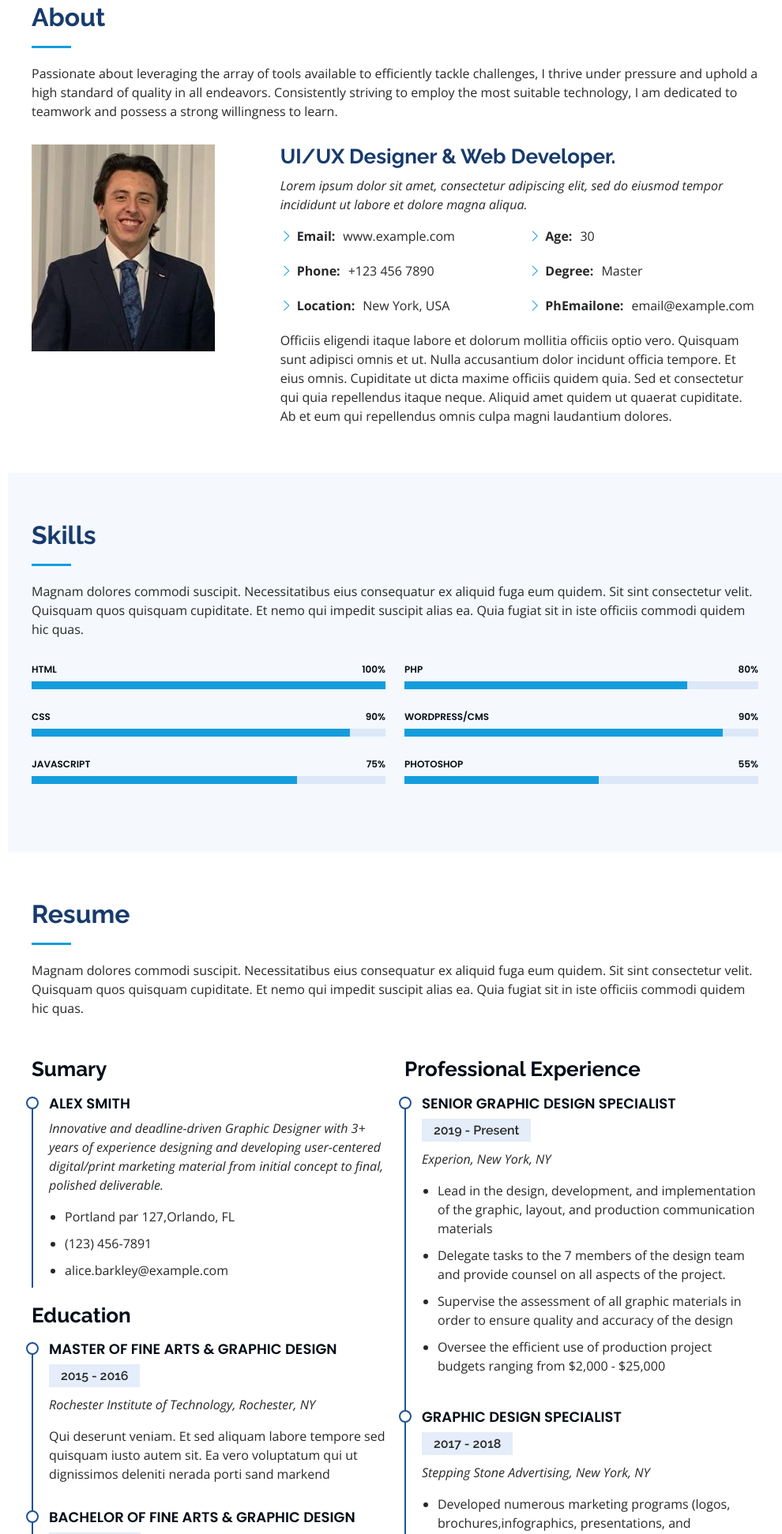
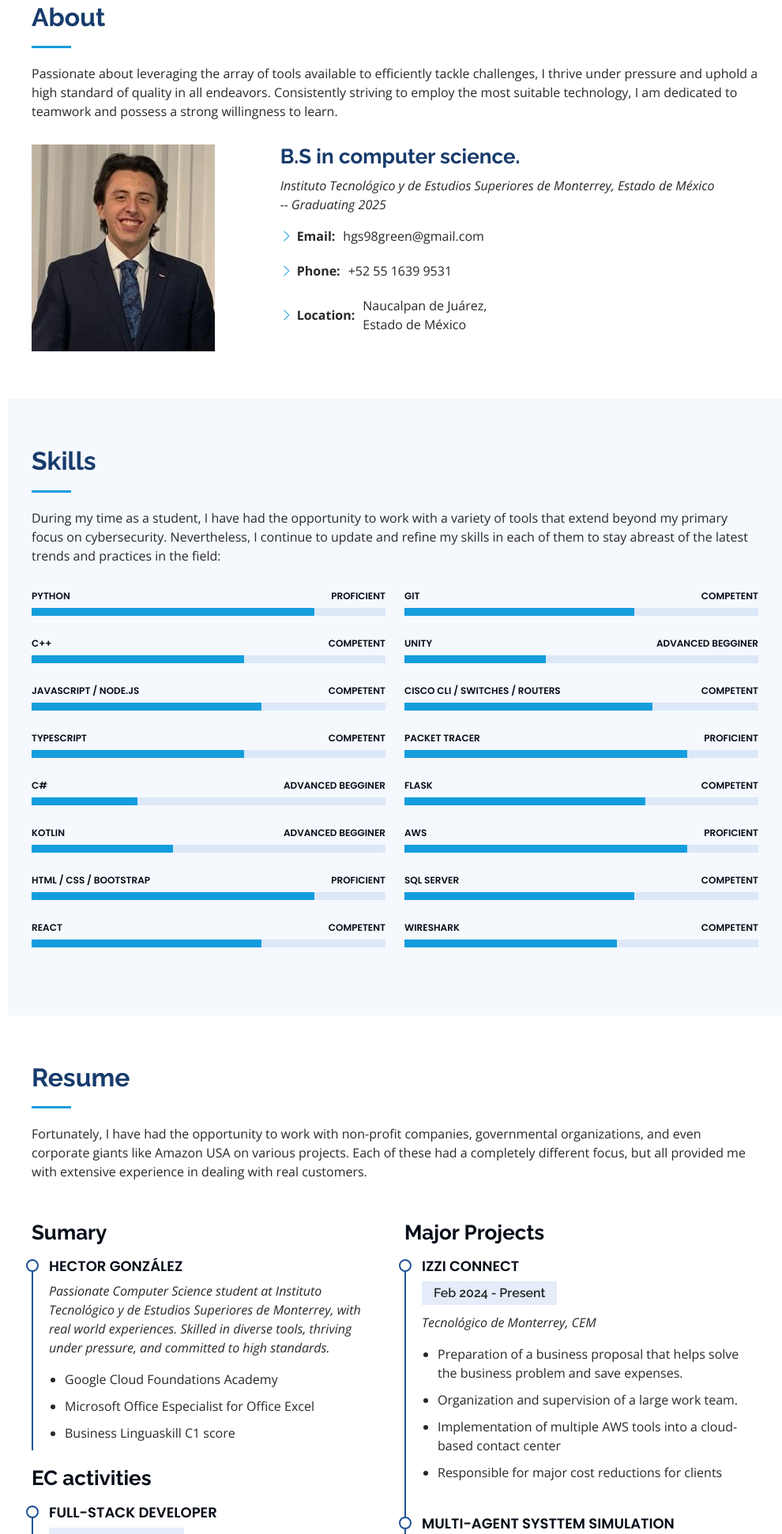
Before and after one commit to Hector-Glz45/Hector-Glz45.github.io, a plain HTML site: page index.html in a window 1280 px wide. Shown: the part 857-2800 px from the top of the page at 79% size, without its empty margins (290-1280 px from the left). Drawn offline with nearby package versions, Linux system fonts and the light colour scheme.

Commit message:
Updated index.html
Missing links

```diff
--- a/index.html
+++ b/index.html
@@ -42,8 +42,7 @@
         <img src="assets/img/profile-img.jpg" alt="" class="img-fluid rounded-circle">
         <h1 class="text-light"><a href="index.html">Héctor González</a></h1>
         <div class="social-links mt-3 text-center">
-          <a href="#" class="github"><i class="bx bxl-github"></i></a>
-          <a href="#" class="google-plus"><i class="bx bxl-skype"></i></a>
+          <a href="https://github.com/Hector-Glz45" class="github"><i class="bx bxl-github"></i></a>
           <a href="#" class="linkedin"><i class="bx bxl-linkedin"></i></a>
         </div>
       </div>
@@ -63,7 +62,7 @@
   <section id="hero" class="d-flex flex-column justify-content-center align-items-center">
     <div class="hero-container" data-aos="fade-in">
       <h1>Héctor González</h1>
-      <p>Interested in <span class="typed" data-typed-items="Cybersecurity, Full-stack developing, Big data,  "></span></p>
+      <p>Interested in <span class="typed" data-typed-items="Cybersecurity, Full-stack development, Big data, Network monitoring"></span></p>
     </div>
   </section><!-- End Hero -->
 
@@ -88,31 +87,20 @@
             <img src="assets/img/profile-img.jpg" class="img-fluid" alt="">
           </div>
           <div class="col-lg-8 pt-4 pt-lg-0 content" data-aos="fade-left">
-            <h3>UI/UX Designer &amp; Web Developer.</h3>
+            <h3>B.S in computer science.</h3>
             <p class="fst-italic">
-              Lorem ipsum dolor sit amet, consectetur adipiscing elit, sed do eiusmod tempor incididunt ut labore et dolore
-              magna aliqua.
+              Instituto Tecnológico y de Estudios Superiores de Monterrey, Estado de México <br>
+              -- Graduating 2025
             </p>
             <div class="row">
               <div class="col-lg-6">
                 <ul>
-                  <li><i class="bi bi-chevron-right"></i> <strong>Email:</strong> <span>www.example.com</span></li>
-                  <li><i class="bi bi-chevron-right"></i> <strong>Phone:</strong> <span>+123 456 7890</span></li>
-                  <li><i class="bi bi-chevron-right"></i> <strong>Location:</strong> <span>New York, USA</span></li>
-                </ul>
-              </div>
-              <div class="col-lg-6">
-                <ul>
-                  <li><i class="bi bi-chevron-right"></i> <strong>Age:</strong> <span>30</span></li>
-                  <li><i class="bi bi-chevron-right"></i> <strong>Degree:</strong> <span>Master</span></li>
-                  <li><i class="bi bi-chevron-right"></i> <strong>PhEmailone:</strong> <span>email@example.com</span></li>
+                  <li><i class="bi bi-chevron-right"></i> <strong>Email:</strong> <span>hgs98green@gmail.com</span></li>
+                  <li><i class="bi bi-chevron-right"></i> <strong>Phone:</strong> <span>+52 55 1639 9531</span></li>
+                  <li><i class="bi bi-chevron-right"></i> <strong>Location:</strong> <span>Naucalpan de Juárez, Estado de México</span></li>
                 </ul>
               </div>
             </div>
-            <p>
-              Officiis eligendi itaque labore et dolorum mollitia officiis optio vero. Quisquam sunt adipisci omnis et ut. Nulla accusantium dolor incidunt officia tempore. Et eius omnis.
-              Cupiditate ut dicta maxime officiis quidem quia. Sed et consectetur qui quia repellendus itaque neque. Aliquid amet quidem ut quaerat cupiditate. Ab et eum qui repellendus omnis culpa magni laudantium dolores.
-            </p>
           </div>
         </div>
 
@@ -126,7 +114,11 @@
 
         <div class="section-title">
           <h2>Skills</h2>
-          <p>Magnam dolores commodi suscipit. Necessitatibus eius consequatur ex aliquid fuga eum quidem. Sit sint consectetur velit. Quisquam quos quisquam cupiditate. Et nemo qui impedit suscipit alias ea. Quia fugiat sit in iste officiis commodi quidem hic quas.</p>
+          <p>
+            During my time as a student, I have had the opportunity to work with a
+            variety of tools that extend beyond my primary focus on cybersecurity. Nevertheless, I continue
+            to update and refine my skills in each of them to stay abreast of the latest trends and practices in the field:
+          </p>
         </div>
 
         <div class="row skills-content">
@@ -134,48 +126,119 @@
           <div class="col-lg-6" data-aos="fade-up">
 
             <div class="progress">
-              <span class="skill">HTML <i class="val">100%</i></span>
-              <div class="progress-bar-wrap">
-                <div class="progress-bar" role="progressbar" aria-valuenow="100" aria-valuemin="0" aria-valuemax="100"></div>
-              </div>
-            </div>
-
-            <div class="progress">
-              <span class="skill">CSS <i class="val">90%</i></span>
-              <div class="progress-bar-wrap">
-                <div class="progress-bar" role="progressbar" aria-valuenow="90" aria-valuemin="0" aria-valuemax="100"></div>
-              </div>
-            </div>
-
-            <div class="progress">
-              <span class="skill">JavaScript <i class="val">75%</i></span>
-              <div class="progress-bar-wrap">
-                <div class="progress-bar" role="progressbar" aria-valuenow="75" aria-valuemin="0" aria-valuemax="100"></div>
-              </div>
-            </div>
-
-          </div>
-
-          <div class="col-lg-6" data-aos="fade-up" data-aos-delay="100">
-
-            <div class="progress">
-              <span class="skill">PHP <i class="val">80%</i></span>
+              <span class="skill">Python <i class="val">Proficient</i></span>
               <div class="progress-bar-wrap">
                 <div class="progress-bar" role="progressbar" aria-valuenow="80" aria-valuemin="0" aria-valuemax="100"></div>
               </div>
             </div>
 
             <div class="progress">
-              <span class="skill">WordPress/CMS <i class="val">90%</i></span>
+              <span class="skill">C++ <i class="val">Competent</i></span>
               <div class="progress-bar-wrap">
-                <div class="progress-bar" role="progressbar" aria-valuenow="90" aria-valuemin="0" aria-valuemax="100"></div>
+                <div class="progress-bar" role="progressbar" aria-valuenow="60" aria-valuemin="0" aria-valuemax="100"></div>
               </div>
             </div>
 
             <div class="progress">
-              <span class="skill">Photoshop <i class="val">55%</i></span>
+              <span class="skill">JavaScript / Node.js <i class="val">Competent</i></span>
               <div class="progress-bar-wrap">
-                <div class="progress-bar" role="progressbar" aria-valuenow="55" aria-valuemin="0" aria-valuemax="100"></div>
+                <div class="progress-bar" role="progressbar" aria-valuenow="65" aria-valuemin="0" aria-valuemax="100"></div>
+              </div>
+            </div>
+
+            <div class="progress">
+              <span class="skill">Typescript <i class="val">Competent</i></span>
+              <div class="progress-bar-wrap">
+                <div class="progress-bar" role="progressbar" aria-valuenow="60" aria-valuemin="0" aria-valuemax="100"></div>
+              </div>
+            </div>
+
+            <div class="progress">
+              <span class="skill">C# <i class="val">Advanced Begginer</i></span>
+              <div class="progress-bar-wrap">
+                <div class="progress-bar" role="progressbar" aria-valuenow="30" aria-valuemin="0" aria-valuemax="100"></div>
+              </div>
+            </div>
+
+            <div class="progress">
+              <span class="skill">Kotlin <i class="val">Advanced Begginer</i></span>
+              <div class="progress-bar-wrap">
+                <div class="progress-bar" role="progressbar" aria-valuenow="40" aria-valuemin="0" aria-valuemax="100"></div>
+              </div>
+            </div>
+
+            <div class="progress">
+              <span class="skill">HTML / CSS / Bootstrap <i class="val">Proficient</i></span>
+              <div class="progress-bar-wrap">
+                <div class="progress-bar" role="progressbar" aria-valuenow="80" aria-valuemin="0" aria-valuemax="100"></div>
+              </div>
+            </div>
+
+            <div class="progress">
+              <span class="skill">React<i class="val">Competent</i></span>
+              <div class="progress-bar-wrap">
+                <div class="progress-bar" role="progressbar" aria-valuenow="65" aria-valuemin="0" aria-valuemax="100"></div>
+              </div>
+            </div>
+
+          </div>
+
+
+          <div class="col-lg-6" data-aos="fade-up" data-aos-delay="100">
+
+            <div class="progress">
+              <span class="skill">Git <i class="val">Competent</i></span>
+              <div class="progress-bar-wrap">
+                <div class="progress-bar" role="progressbar" aria-valuenow="65" aria-valuemin="0" aria-valuemax="100"></div>
+              </div>
+            </div>
+
+            <div class="progress">
+              <span class="skill">Unity <i class="val">Advanced Begginer</i></span>
+              <div class="progress-bar-wrap">
+                <div class="progress-bar" role="progressbar" aria-valuenow="40" aria-valuemin="0" aria-valuemax="100"></div>
+              </div>
+            </div>
+
+            <div class="progress">
+              <span class="skill">Cisco CLI / Switches / Routers <i class="val">Competent</i></span>
+              <div class="progress-bar-wrap">
+                <div class="progress-bar" role="progressbar" aria-valuenow="70" aria-valuemin="0" aria-valuemax="100"></div>
+              </div>
+            </div>
+
+            <div class="progress">
+              <span class="skill">Packet tracer <i class="val">Proficient</i></span>
+              <div class="progress-bar-wrap">
+                <div class="progress-bar" role="progressbar" aria-valuenow="80" aria-valuemin="0" aria-valuemax="100"></div>
+              </div>
+            </div>
+
+            <div class="progress">
+              <span class="skill">Flask <i class="val">Competent</i></span>
+              <div class="progress-bar-wrap">
+                <div class="progress-bar" role="progressbar" aria-valuenow="68" aria-valuemin="0" aria-valuemax="100"></div>
+              </div>
+            </div>
+
+            <div class="progress">
+              <span class="skill">AWS <i class="val">Proficient</i></span>
+              <div class="progress-bar-wrap">
+                <div class="progress-bar" role="progressbar" aria-valuenow="80" aria-valuemin="0" aria-valuemax="100"></div>
+              </div>
+            </div>
+
+            <div class="progress">
+              <span class="skill">SQL Server <i class="val">Competent</i></span>
+              <div class="progress-bar-wrap">
+                <div class="progress-bar" role="progressbar" aria-valuenow="65" aria-valuemin="0" aria-valuemax="100"></div>
+              </div>
+            </div>
+
+            <div class="progress">
+              <span class="skill">Wireshark <i class="val">Competent</i></span>
+              <div class="progress-bar-wrap">
+                <div class="progress-bar" role="progressbar" aria-valuenow="60" aria-valuemin="0" aria-valuemax="100"></div>
               </div>
             </div>
 
@@ -186,64 +249,109 @@
       </div>
     </section><!-- End Skills Section -->
 
+
     <!-- ======= Resume Section ======= -->
     <section id="resume" class="resume">
       <div class="container">
 
         <div class="section-title">
           <h2>Resume</h2>
-          <p>Magnam dolores commodi suscipit. Necessitatibus eius consequatur ex aliquid fuga eum quidem. Sit sint consectetur velit. Quisquam quos quisquam cupiditate. Et nemo qui impedit suscipit alias ea. Quia fugiat sit in iste officiis commodi quidem hic quas.</p>
+          <p>
+            Fortunately, I have had the opportunity to work with non-profit companies, governmental
+            organizations, and even corporate giants like Amazon USA on various projects. Each of these
+            had a completely different focus, but all provided me with extensive experience in dealing
+            with real customers.
+          </p>
         </div>
 
         <div class="row">
           <div class="col-lg-6" data-aos="fade-up">
             <h3 class="resume-title">Sumary</h3>
             <div class="resume-item pb-0">
-              <h4>Alex Smith</h4>
-              <p><em>Innovative and deadline-driven Graphic Designer with 3+ years of experience designing and developing user-centered digital/print marketing material from initial concept to final, polished deliverable.</em></p>
+              <h4>Hector González</h4>
+              <p><em>
+                Passionate Computer Science student at Instituto Tecnológico y de Estudios Superiores de Monterrey,
+                with real world experiences. Skilled in diverse tools, thriving under pressure,
+                and committed to high standards.
+              </em></p>
               <ul>
-                <li>Portland par 127,Orlando, FL</li>
-                <li>(123) 456-7891</li>
-                <li>alice.barkley@example.com</li>
+                <li>Google Cloud Foundations Academy</li>
+                <li>Microsoft Office Especialist for Office Excel</li>
+                <li>Business Linguaskill C1 score</li>
               </ul>
             </div>
 
-            <h3 class="resume-title">Education</h3>
+            <h3 class="resume-title">EC activities</h3>
             <div class="resume-item">
-              <h4>Master of Fine Arts &amp; Graphic Design</h4>
-              <h5>2015 - 2016</h5>
-              <p><em>Rochester Institute of Technology, Rochester, NY</em></p>
-              <p>Qui deserunt veniam. Et sed aliquam labore tempore sed quisquam iusto autem sit. Ea vero voluptatum qui ut dignissimos deleniti nerada porti sand markend</p>
+              <h4>Full-stack developer</h4>
+              <h5>Feb 2024 - Present</h5>
+              <p><em>La Brújula, México, Estado de México</em></p>
+              <p>
+                Currently maintaining the institutional website using React with Typescript, custom
+                CSS and Bootstrap 5.
+                Working on the migration of the organization's data to their private server.
+              </p>
             </div>
             <div class="resume-item">
-              <h4>Bachelor of Fine Arts &amp; Graphic Design</h4>
-              <h5>2010 - 2014</h5>
-              <p><em>Rochester Institute of Technology, Rochester, NY</em></p>
-              <p>Quia nobis sequi est occaecati aut. Repudiandae et iusto quae reiciendis et quis Eius vel ratione eius unde vitae rerum voluptates asperiores voluptatem Earum molestiae consequatur neque etlon sader mart dila</p>
+              <h4>Software engineer</h4>
+              <h5>2023 - January 2024</h5>
+              <p><em>DIANUI.SA, México, Estado de México</em></p>
+              <p>
+                Engaged with clients to understand their needs, defined requirements tailored
+                to their specifications, and documented the process using agile methodologies.
+                <br><br>
+                Designed and executed a prototype for a functional mobile application aimed at
+                health care, directly contributing to the achievement of the UN's global goals.
+              </p>
             </div>
           </div>
+
+
           <div class="col-lg-6" data-aos="fade-up" data-aos-delay="100">
-            <h3 class="resume-title">Professional Experience</h3>
+
+            <h3 class="resume-title">Major Projects</h3>
+
             <div class="resume-item">
-              <h4>Senior graphic design specialist</h4>
-              <h5>2019 - Present</h5>
-              <p><em>Experion, New York, NY </em></p>
+              <h4>Izzi Connect</h4>
+              <h5>Feb 2024 - Present</h5>
+              <p><em>Tecnológico de Monterrey, CEM </em></p>
               <ul>
-                <li>Lead in the design, development, and implementation of the graphic, layout, and production communication materials</li>
-                <li>Delegate tasks to the 7 members of the design team and provide counsel on all aspects of the project. </li>
-                <li>Supervise the assessment of all graphic materials in order to ensure quality and accuracy of the design</li>
-                <li>Oversee the efficient use of production project budgets ranging from $2,000 - $25,000</li>
+                <li>Preparation of a business proposal that helps solve the business problem and save
+                  expenses.</li>
+                <li>Organization and supervision of a large work team. </li>
+                <li>Implementation of multiple AWS tools into a cloud-based contact center</li>
+                <li>Responsible for major cost reductions for clients</li>
               </ul>
             </div>
             <div class="resume-item">
-              <h4>Graphic design specialist</h4>
-              <h5>2017 - 2018</h5>
-              <p><em>Stepping Stone Advertising, New York, NY</em></p>
+              <h4>Multi-agent systtem simulation</h4>
+              <h5>Oct 2023 - Dec 2023</h5>
+              <p><em>Tecnológico de Monterrey, CEM </em></p>
               <ul>
-                <li>Developed numerous marketing programs (logos, brochures,infographics, presentations, and advertisements).</li>
-                <li>Managed up to 5 projects or tasks at a given time while under pressure</li>
-                <li>Recommended and consulted with clients on the most appropriate graphic design</li>
-                <li>Created 4+ design presentations and proposals a month for clients and account managers</li>
+                <li>
+                  Contributed to the design of the directed graph-based mapping for the agent's
+                  navigation, along with their behaviours and conditionals.
+                </li>
+                <li>
+                  Connected the agent system with the frontend using a Flask API to send the agent's
+                  positions and directions.
+                </li>
+                <li>Contributed to the frontend UI design</li>
+                <li>Implementation of an algorithm for searching and recalculating agent routes.</li>
+              </ul>
+            </div>
+            <div class="resume-item">
+              <h4>Un plato pa' todos</h4>
+              <h5>August 2023 - Oct 2023</h5>
+              <p><em>Tecnológico de Monterrey, CEM</em></p>
+              <ul>
+                <li>Worked on the app using Android Studio.</li>
+                <li>Conducted testing under different scenarios and with real users.</li>
+                <li>Raised requirements and documentation using agile methodologies.</li>
+                <li>
+                  Planning and design of both the back-end (database, APIs) and the front-end using
+                  SQL Server, Javascript and NodeJS.
+                </li>
               </ul>
             </div>
           </div>
@@ -258,19 +366,14 @@
 
         <div class="section-title">
           <h2>Portfolio</h2>
-          <p>Magnam dolores commodi suscipit. Necessitatibus eius consequatur ex aliquid fuga eum quidem. Sit sint consectetur velit. Quisquam quos quisquam cupiditate. Et nemo qui impedit suscipit alias ea. Quia fugiat sit in iste officiis commodi quidem hic quas.</p>
+          <p>
+            Here are some of the projects I have worked on. Each of them has been a unique challenge
+            that has allowed me to grow and learn new things. I am proud of each of them and the
+            knowledge I have gained from them.
+          </p>
         </div>
+        <br>
 
-        <div class="row" data-aos="fade-up">
-          <div class="col-lg-12 d-flex justify-content-center">
-            <ul id="portfolio-flters">
-              <li data-filter="*" class="filter-active">All</li>
-              <li data-filter=".filter-app">App</li>
-              <li data-filter=".filter-card">Card</li>
-              <li data-filter=".filter-web">Web</li>
-            </ul>
-          </div>
-        </div>
 
         <div class="row portfolio-container" data-aos="fade-up" data-aos-delay="100">
 
```
